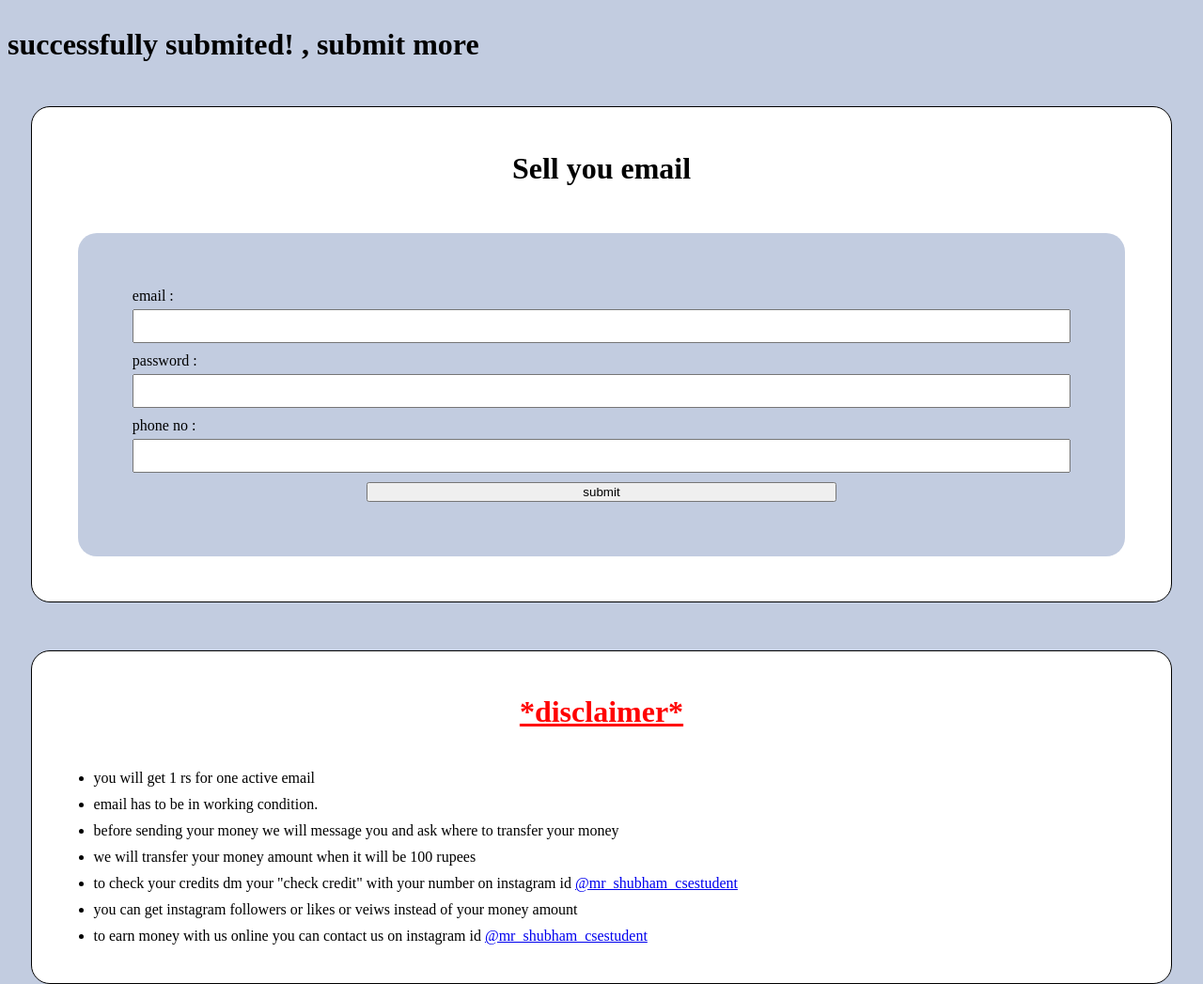
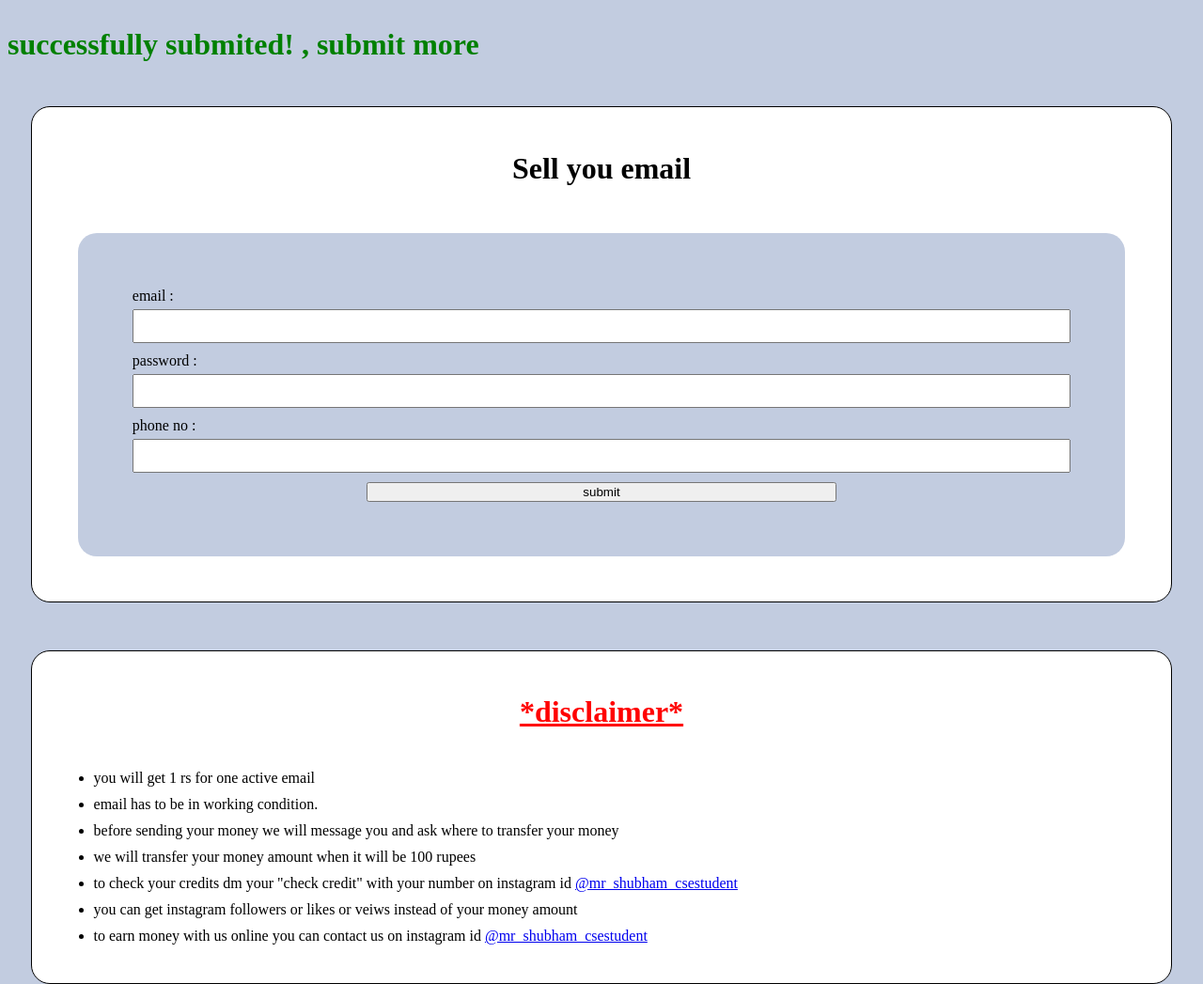
Before and after one commit to shubhamraut800/sellemail.github.io, a plain HTML site: page index.html in a window 1280 px wide. Shown: the whole page at 94% size. Drawn offline with Linux system fonts and the light colour scheme.

Commit message:
Update style.css

```diff
--- a/style.css
+++ b/style.css
@@ -56,3 +56,6 @@ button{
     width: 50%;
     align-self: center;
 }
+#success{
+    color: green;
+}
```
